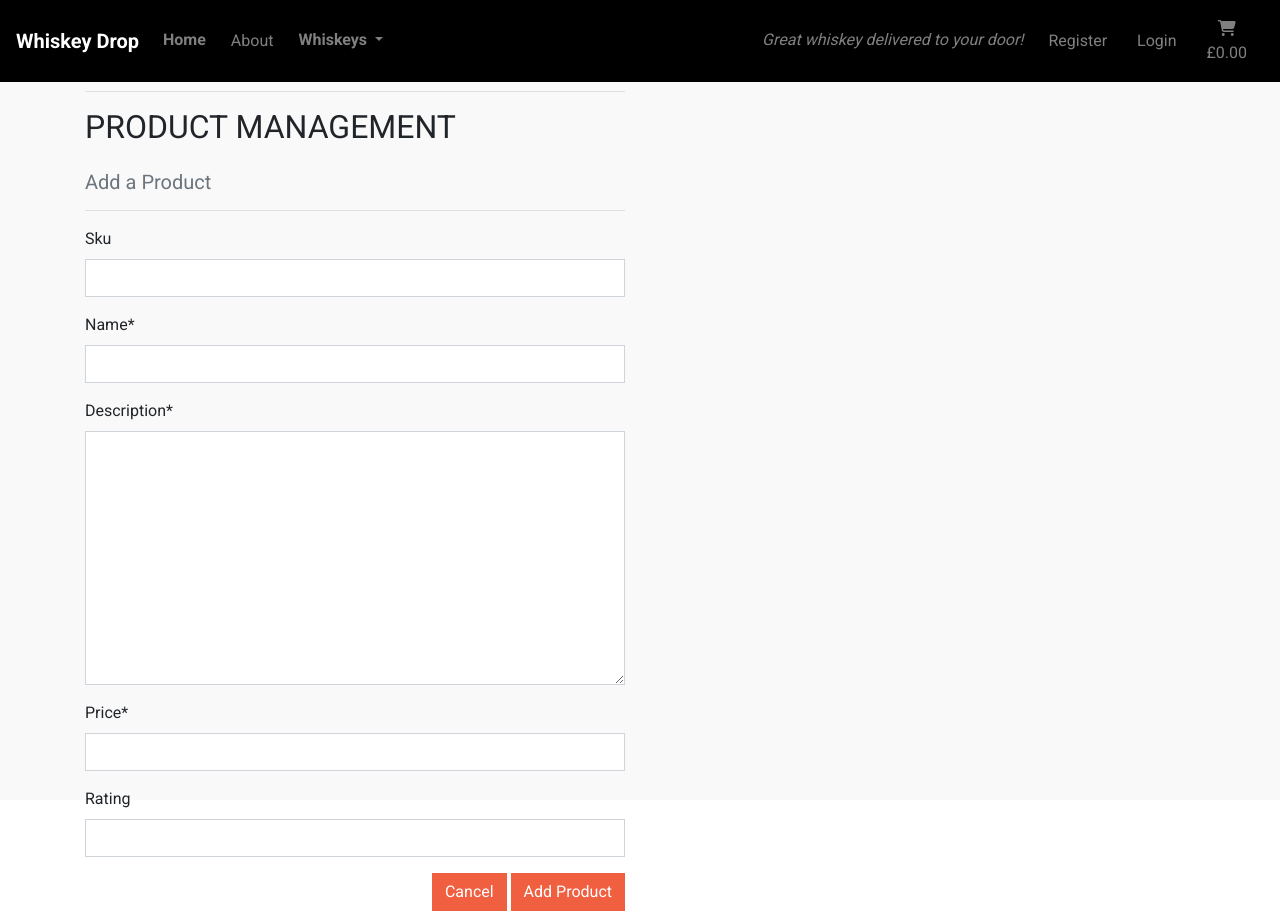
After one commit to cosmicCode42/whiskey-drop-dx, a Django app: page /products/add/ in a window 1280 px wide. The commit adds this page. Run offline with Django 5.2, Linux system fonts and the light colour scheme; data comes from the database, SQL or seed files in the repository; parts of the project's set-up code (start-up, migrations or seed data) failed here and were passed over; some libraries are stand-ins or nearby versions.

Commit message:
started coding add_product functionality

```diff
--- /dev/null
+++ b/products/forms.py
@@ -0,0 +1,15 @@
+from django import forms
+from .models import Product
+
+
+class ProductFrom(forms.ModelForm):
+
+    class Meta:
+        model = Product
+        fields = '__all__'
+
+    def __init__(self, *args, **kwargs):
+        super().__init__(*args, **kwargs)
+
+        for field_name, field in self.fields.items():
+            field.widget.attrs['class'] = 'border-black rounded-0'
--- /dev/null
+++ b/products/templates/products/add_product.html
@@ -0,0 +1,39 @@
+{% extends 'base.html' %}
+{% load static %}
+
+{% block page_header %}
+    <div class="container header-container">
+        <div class="row">
+            <div class="col"></div>
+        </div>
+    </div>
+{% endblock %}
+
+{% block content %}
+    <div class="overlay"></div>
+    <div class="container">
+        <div class="row">
+            <div class="col-12 col-md-6">
+                <hr>
+                <h2 class="logo-font mb-4">Product Management</h2>
+                <h5 class="text-muted">Add a Product</h5>
+                <hr>
+            </div>
+        </div>
+
+        <div class="row">
+            <div class="col-12 col-md-6">
+                <form action="{% url 'add_product' %}" method="POST" class="form mb-2">
+                    {% csrf_token %}
+                    {% for field in form %}
+                        {{ field | as_crispy_field }}
+                    {% endfor %}
+                    <div class="text-right">
+                        <a href="{% url 'home' %}" class="btn btn--red rounded-0">Cancel</a>
+                        <button class="btn btn--red rounded-0" type="submit">Add Product</a>
+                    </div>
+                </form>
+            </div>
+        </div>
+    </div>
+{% endblock %}
--- a/products/urls.py
+++ b/products/urls.py
@@ -4,4 +4,5 @@ from . import views
 
 urlpatterns = [
     path('<int:product_id>/', views.product_detail, name='product_detail'),
+    path('add/', views.add_product, name='add_product'),
 ]
--- a/products/views.py
+++ b/products/views.py
@@ -3,6 +3,7 @@ from django.contrib.auth.decorators import login_required
 from django.db.models.functions import Lower
 
 from .models import Product
+from .forms import ProductFrom
 
 # Create your views here.
 def product_detail(request, product_id):
@@ -15,3 +16,14 @@ def product_detail(request, product_id):
     }
 
     return render(request, 'products/product_detail.html', context)
+
+
+def add_product(request):
+    """Add a product to the store"""
+    form = ProductFrom()
+    template = 'products/add_product.html'
+    context = {
+        'form': form,
+    }
+
+    return render(request, template, context)
--- a/templates/base.html
+++ b/templates/base.html
@@ -75,7 +75,7 @@
                     </li>
                     {% if request.user.is_authenticated %}
                         {% if request.user.is_superuser %}
-                            <li class="nav-item mr-2 d-md-none"><a href="#" class="nav-link">Manage</a></li>
+                            <li class="nav-item mr-2 d-md-none"><a href="{% url 'add_product' %}" class="nav-link">Manage</a></li>
                         {% endif %}
                     <li class="nav-item mr-2 d-md-none"><a class="nav-link" href="{% url 'profile' %}">Profile</a></li>
                     <li class="nav-item mr-2 d-md-none"><a class="nav-link" href="{% url 'account_logout' %}">Logout</a></li>
@@ -103,7 +103,7 @@
             <div class="d-none d-md-block">
                 {% if request.user.is_authenticated %}
                     {% if request.user.is_superuser %}
-                        <a class="navbar-text btn btn--manage" href="#">Manage</a>
+                        <a class="navbar-text btn btn--manage" href="{% url 'add_product' %}">Manage</a>
                     {% else %}
                     <p class="navbar-text my-auto mr-2 d-md-none d-lg-inline-block"><em>Great whiskey delivered to your door!</em></p>
                     {% endif %}
```
